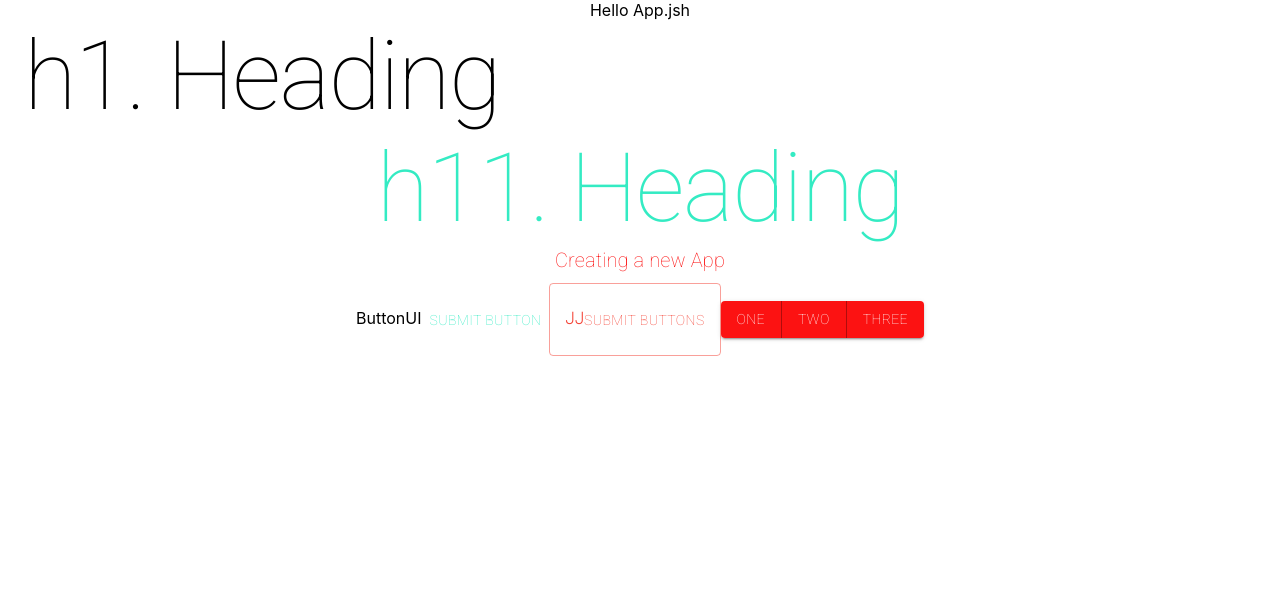
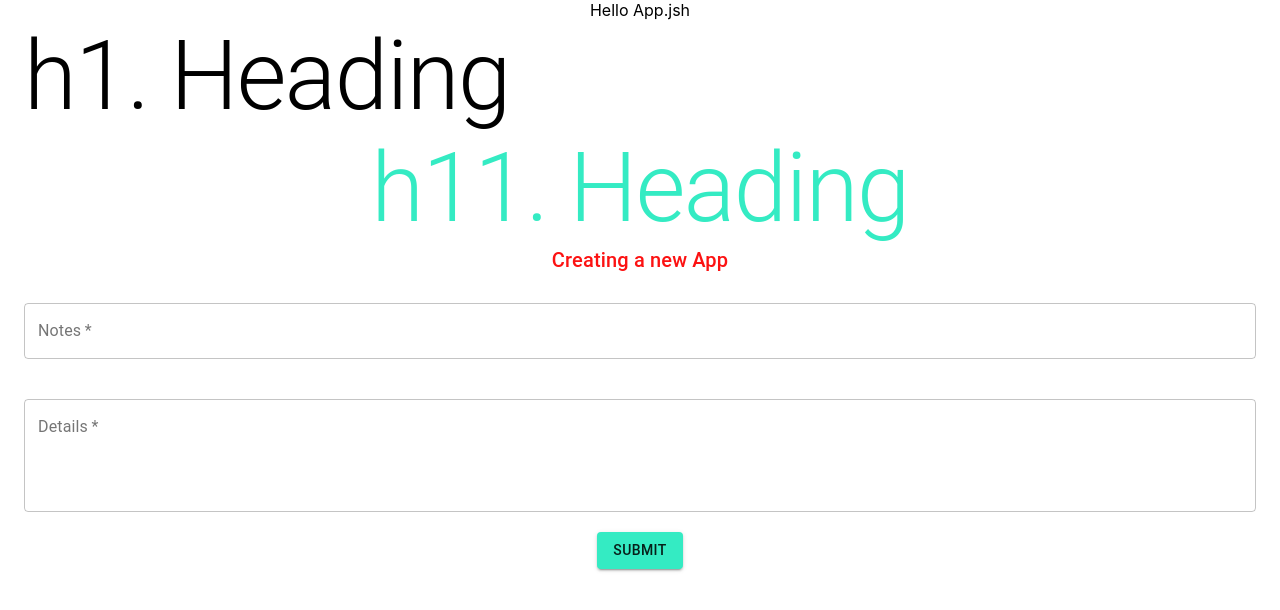
Before and after one commit to Atharva-77/Material-UI-Basics, a React (Create React App) app in the folder material-ui-app/: page / in a window 1280 px wide. Shown: the top 610 px of the page. Built offline with nearby package versions, Linux system fonts and the light colour scheme.

Commit message:
Input-Text-Field in progress

```diff
--- a/material-ui-app/src/App.js
+++ b/material-ui-app/src/App.js
@@ -8,6 +8,8 @@ import createPalette from '@mui/material/styles/createPalette';
 // import { withStyles } from '@material-ui/core/styles';
 
 import { ThemeProvider } from '@mui/material';
+import InputFieldText from './InputTextField';
+import InputTextField from './InputTextField';
 
 const theme=createTheme({
     palette: {
@@ -33,7 +35,8 @@ function App() {
         <div className="App">
              Hello App.jsh
              <MultTypography/>
-              <ButtonUI />
+              {/* <ButtonUI /> */}
+              <InputTextField />
 
         </div>
 
--- /dev/null
+++ b/material-ui-app/src/InputTextField.js
@@ -0,0 +1,80 @@
+import React from 'react';
+import Typography from '@mui/material/Typography'
+import { Container } from '@mui/system';//Margin to left & right
+import { ThemeProvider, createTheme, makeStyles } from '@material-ui/core/styles';
+import { TextField } from '@material-ui/core';
+import Button from '@mui/material/Button'
+
+const useStyle=makeStyles({
+    filed:{
+        marginTop:20,
+        marginBottom:20,
+        // color: 'green',
+        // '&:hover':
+        // {
+            // backgroundColor:'green'
+        // }
+    },
+    // button color not changing ..see how to change
+    btn: {
+        backgroundColor:"#fc1212"
+
+    }
+})
+
+
+const theme1=createTheme({
+    palette: {
+        primary: {
+            main: "#b207f0"
+        }
+    }
+})
+// const theme={};
+
+function InputTextField() {
+
+    const classes=useStyle();
+    console.log("CLASSES",classes);
+
+    return (
+        <Container>
+             <ThemeProvider  theme={theme1}>
+
+                <form>
+                    <TextField
+                        className={classes.filed}
+                        label="Notes"
+                        variant='outlined'
+                        color="primary"
+                        fullWidth
+                        required/>
+
+                    <TextField
+                        className={classes.filed}
+                        label="Details"
+                        variant='outlined'
+                        color="primary"
+                        fullWidth
+                        required
+                        multiline
+                        rows={4}
+                    />
+
+                    <Button
+                        className={classes.btn}
+                        type="submit"
+                        variant="contained"
+                        // color="red"
+                               >
+                        SubmiT
+                        </Button>
+                </form>
+
+
+          </ThemeProvider>
+         </Container>
+    );
+}
+
+export default InputTextField;
--- a/material-ui-app/src/index.css
+++ b/material-ui-app/src/index.css
@@ -1,4 +1,4 @@
-@import url('https://fonts.googleapis.com/css2?family=Quicksand&family=Roboto:wght@100&display=swap');
+/* @import url('https://fonts.googleapis.com/css2?family=Quicksand&family=Roboto:wght@100&display=swap'); */
 
 body {
   margin: 0;
```
